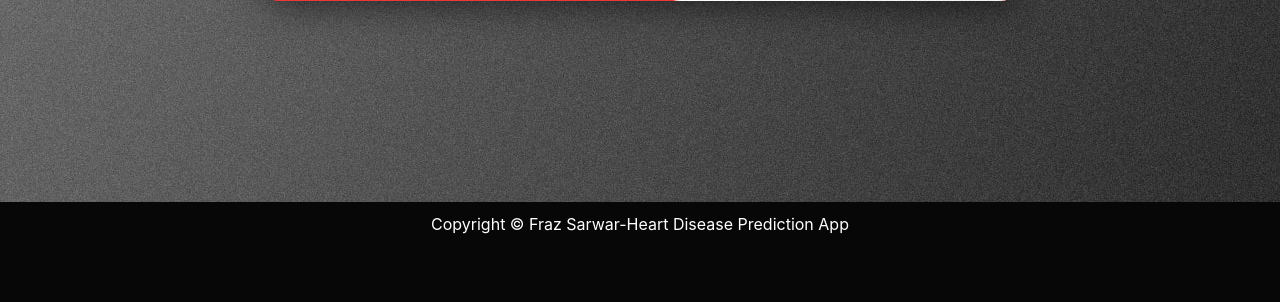
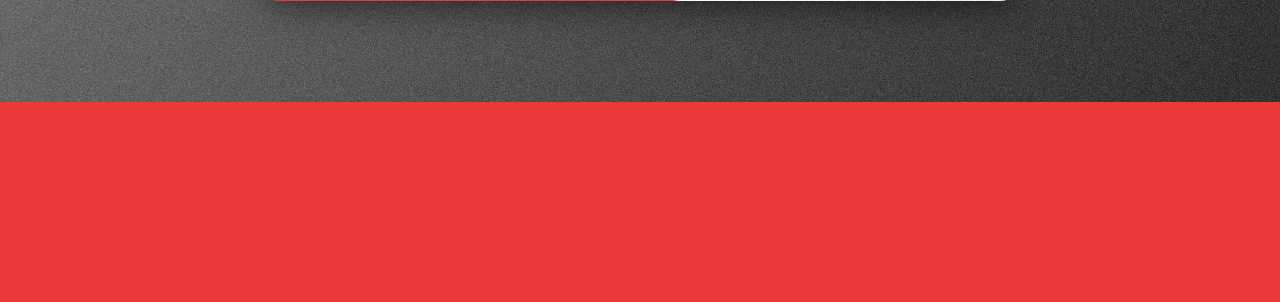
Before and after one commit to faraz-baig/git-for-heart-disease-prediction, a Flask app: page / in a window 1280 px wide. Shown: the part 698-1000 px from the top of the page. After the commit the page ends 800 px from the top, so only its background shows below. Run offline with Flask 2, Linux system fonts and the light colour scheme; parts of the project's set-up code (start-up, migrations or seed data) failed here and were passed over; some libraries are stand-ins or nearby versions.

Commit message:
Update Home.html

```diff
--- a/templates/Home.html
+++ b/templates/Home.html
@@ -130,9 +130,9 @@
     </div>
   </div>
 </div>
-<div class="container-fluid">
+<!--<div class="container-fluid">
   <div class="row" id="footer"">
     <p class="center" style="margin-top:10px;text-align: center;">Copyright &copy; Fraz Sarwar-Heart Disease Prediction App</p>
-  </div>
+  </div>-->
 </div>
 </body>
```
